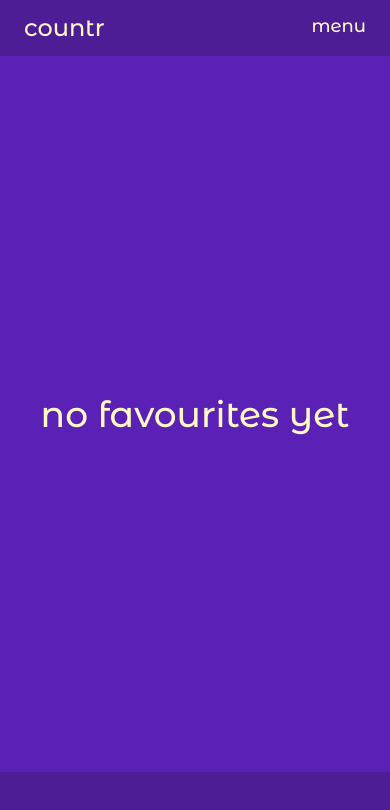
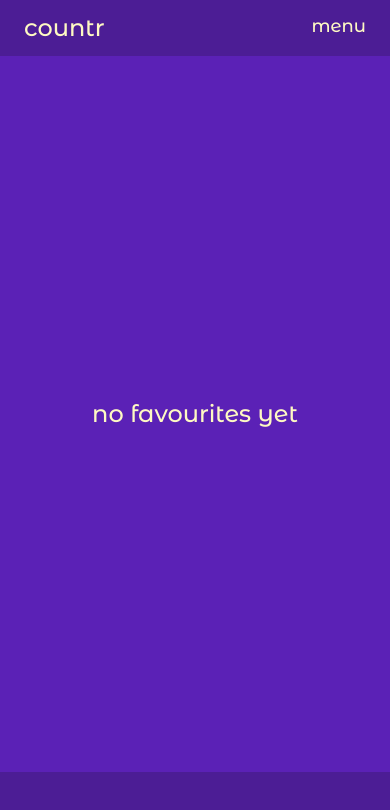
Before and after one commit to malthesers/countr, a Nuxt app: page /favourites in a window 390 px wide. Shown: the top 810 px of the page. Built offline with nearby package versions, Linux system fonts and the light colour scheme.

Commit message:
Added font size scaling for favourites

```diff
--- a/pages/favourites.vue
+++ b/pages/favourites.vue
@@ -1,12 +1,12 @@
 <template>
-  <section>
+  <section class="max-w-2xl mx-auto overflow-auto">
     <Transition name="appear">
-      <h1 v-if="favStore.favs.length === 0" class="text-4xl text-center">no favourites yet</h1>
+      <h1 v-if="favStore.favs.length === 0" class="text-2xl sm:text-4xl text-center">no favourites yet</h1>
     </Transition>
-    <div v-if="favStore.favs.length !== 0" class="flex flex-wrap justify-center gap-8 mt-10 p-2 text-center">
+    <div v-if="favStore.favs.length !== 0" class="flex flex-wrap justify-center gap-4 sm:gap-6 md:gap-8 p-4 text-center">
       <TransitionGroup name="fade">
         <span v-for="number in favStore.favs" :key="number" @click="removeFavourite($event)" class="relative cursor-pointer overflow-hidden">
-          <div class="top-0 left-0 px-8 py-4 border-2 border-yellow-100 rounded-full duration-200 hover:bg-yellow-100 hover:text-violet-800">{{ number }}</div>
+          <div class="top-0 left-0 text-2xl px-4 py-2 sm:text-3xl sm:px-6 sm:py-3 md:text-5xl md:px-8 md:py-4 border-2 border-yellow-100 rounded-full duration-200 hover:bg-yellow-100 hover:text-violet-800">{{ number }}</div>
         </span>
       </TransitionGroup>
     </div>
```
